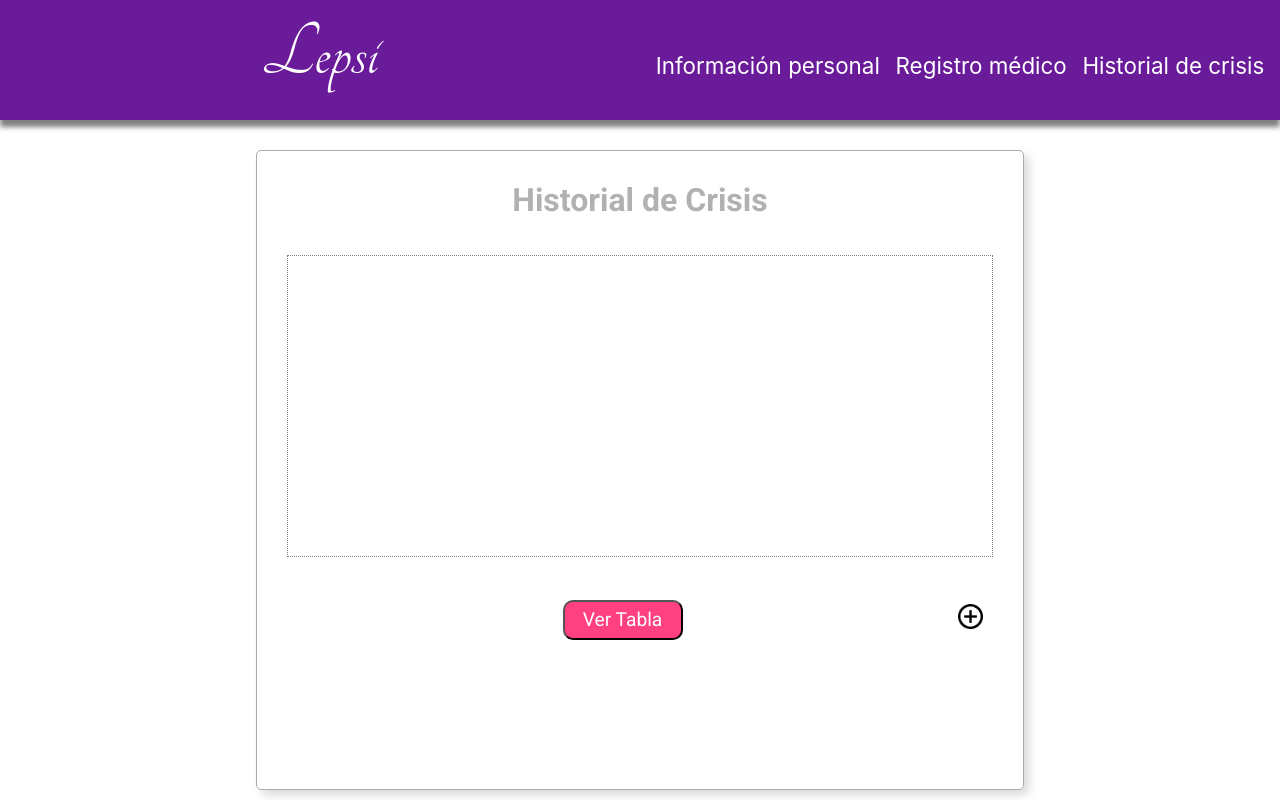
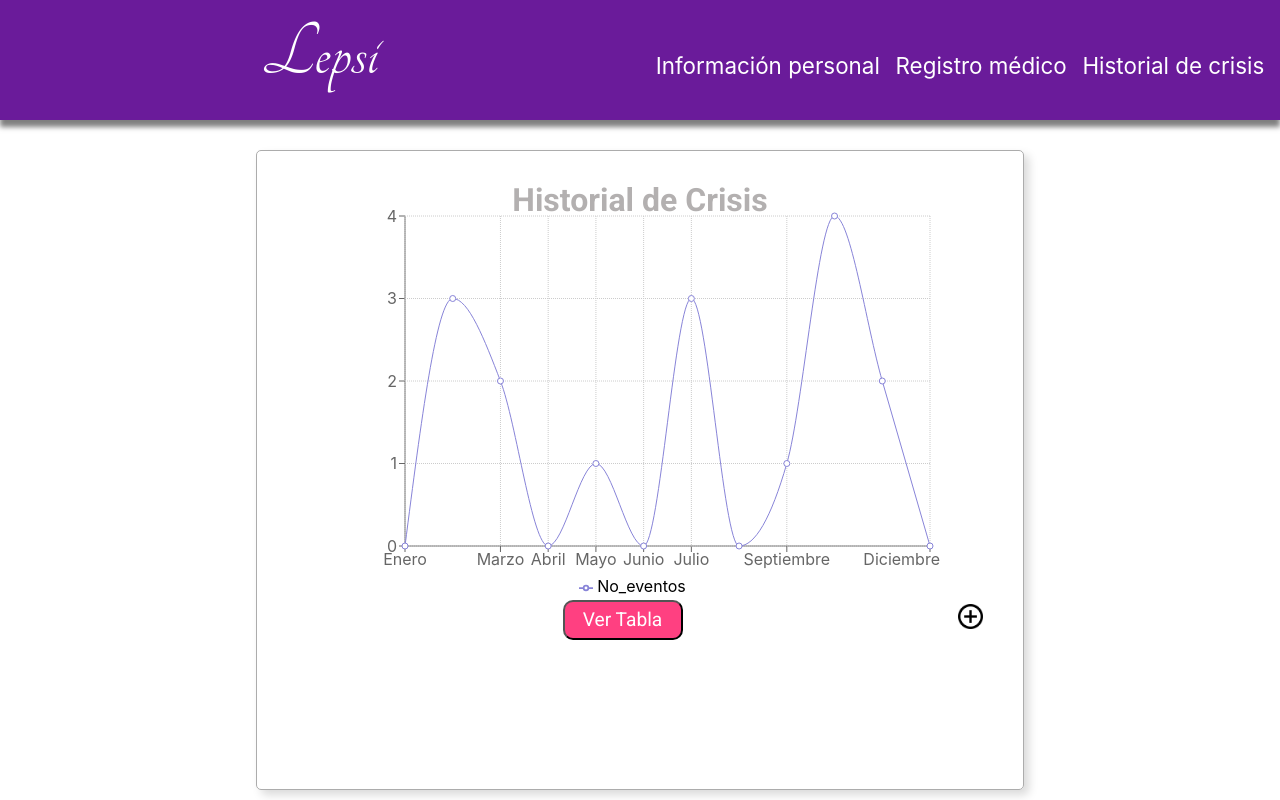
Before and after one commit to AnnMtz/Epi-Control, a React (Create React App) app: page /RegisterTables in a window 1280 px wide. Built offline with nearby package versions, Linux system fonts and the light colour scheme.

Commit message:
update Grafica

```diff
--- a/package.json
+++ b/package.json
@@ -11,7 +11,8 @@
     "react-native-hyperlink": "0.0.14",
     "react-router": "^5.0.1",
     "react-router-dom": "^5.0.1",
-    "react-scripts": "3.0.1"
+    "react-scripts": "3.0.1",
+    "recharts": "^1.6.2"
   },
   "scripts": {
     "start": "react-scripts start",
--- a/src/components/RegisterTables/RegisterTables.scss
+++ b/src/components/RegisterTables/RegisterTables.scss
@@ -31,8 +31,15 @@
             .Graphic {
                 width: 100%;
                 height: 60%;
-                border: 1px dotted gray;
+                //border: 1px dotted gray;
                 margin-bottom: 5%;
+                display: flex;
+                justify-content: center;
+                align-items: center;
+                // .chart {
+                //     width: 90%;
+                //     height: 90%;
+                // }
             }
             .GraphAndAddButtons {
                 display: flex;
@@ -76,7 +83,11 @@
                 .GraphicInformationText {
                     font-size: 1.1rem;
                 }
+
                 .ViewGraphic {
+                    .Graphic {
+
+                    }
                     .GraphicButton {
                         font-size: 1.2rem;
                         height: 35px;
--- a/src/components/RegisterTables/index.js
+++ b/src/components/RegisterTables/index.js
@@ -1,19 +1,50 @@
-import React from 'react';
+import React, {Component} from 'react';
 import Avatar from '../../Assets/icons/avatar.png';
 import Return from '../../Assets/img/return.png';
 import Add from '../../Assets/icons/add1.png';
 import './RegisterTables.scss';
 import Header from '../Header';
+import {LineChart, Line, XAxis, YAxis, CartesianGrid, Tooltip, Legend} from "recharts";
 
-const RegisterTables = () => (
-    <div className = 'MainContainer'>
+const data = [
+      {name: 'Enero', No_eventos: 0},
+      {name: 'Febrero', No_eventos: 3},
+      {name: 'Marzo', No_eventos: 2},
+      {name: 'Abril', No_eventos: 0},
+      {name: 'Mayo', No_eventos: 1},
+      {name: 'Junio', No_eventos: 0},
+      {name: 'Julio', No_eventos: 3},
+      {name: 'Agosto', No_eventos: 0},
+      {name: 'Septiembre', No_eventos: 1},
+      {name: 'Octubre', No_eventos: 4},
+      {name: 'Noviembre', No_eventos: 2},
+      {name: 'Diciembre', No_eventos: 0}
+];
+
+class RegisterTables extends Component {
+    render() {
+        const Graph = () => (
+            <div>
+            {/* <LineChart width={1100} height={400} data={data} margin={{top: 5, right: 5, left: 5, bottom: 5}}> */}
+            <LineChart className= "chart" width={600} height={400}  data={data} margin={{top: 10, right: 10, left: 5, bottom: 10}} >
+            <XAxis dataKey="name"/>
+            <YAxis/>
+            <CartesianGrid strokeDasharray="1 1"/>
+            <Tooltip/>
+            <Legend />
+            <Line type="monotone" dataKey="No_eventos" stroke="#8884d8" activeDot={{r: 8}}/>
+            </LineChart>
+        </div>
+        )
+        return(
+            <div className = 'MainContainer'>
         <div className = 'ContainerGraphicInformation'>
         <Header></Header>
             <div className="GraphicInfoContainer">
                 <h1 className="GraphicInformationText">Historial de Crisis</h1>
                 <div className="ViewGraphic">
                     <div className="Graphic">
-
+                        <Graph></Graph>
                     </div>
                     <div className="GraphAndAddButtons">
                         <button className="GraphicButton">Ver Tabla</button>
@@ -24,6 +55,8 @@ const RegisterTables = () => (
             </div>
         </div>
     </div>
-)
+        )
+    }
+}
 
 export default RegisterTables;
```
